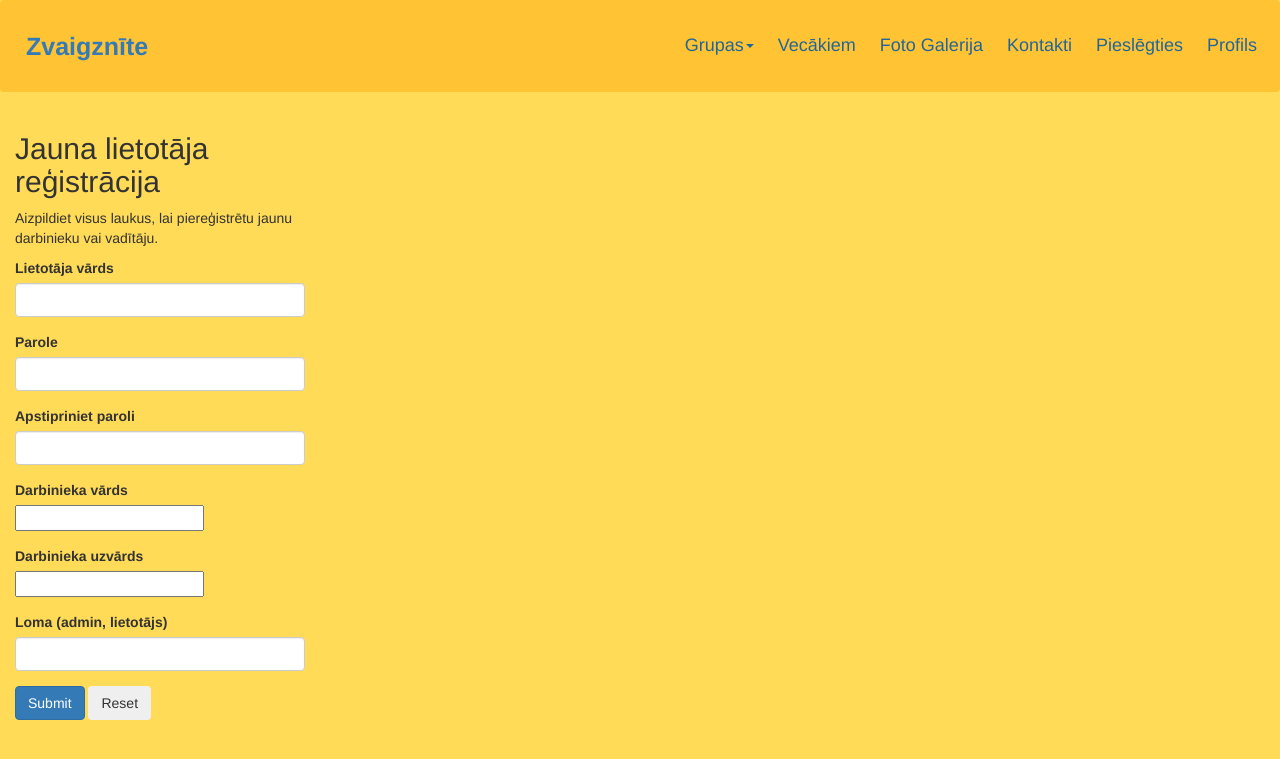
After one commit to akrilaplekis/zvaigznite, a PHP site: page /admin_page.php in a window 1280 px wide. The commit adds this page. Shown: the top 759 px of the page. Run offline with PHP 8.4, Linux system fonts and the light colour scheme.

Commit message:
login sataisīts, admin lapa iesākta

```diff
--- /dev/null
+++ b/admin_page.php
@@ -0,0 +1,150 @@
+<?php
+    require_once "config.php";
+
+    $username = $password = $confirm_password = $vards = $uzvards = $loma = "";
+    $username_err = $password_err = $confirm_password_err = "";
+
+    if($_SERVER["REQUEST_METHOD"] == "POST"){
+        if(empty(trim($_POST["username"]))){
+            $username_err = "Ievadiet lietotāja vārdu!";
+        } else{
+            $sql = "SELECT id FROM lietotaji WHERE liet_v = ?";
+
+            if($stmt = mysqli_prepare($link, $sql)){
+                mysqli_stmt_bind_param($stmt, "s", $param_username);
+
+                $param_username = trim($_POST["username"]);
+
+                if(mysqli_stmt_execute($stmt)){
+                    mysqli_stmt_store_result($stmt);
+                    if(mysqli_stmt_num_rows($stmt) == 1){
+                        $username_err = "Lietotāja vārds jau eksistē!";
+                    } else{
+                        $username = trim($_POST["username"]);
+                    }
+                } else{
+                    echo "Kaut kas nogāja greizi!";
+                }
+                mysqli_stmt_close($stmt);
+            }
+        }
+
+        if(empty(trim($_POST["password"]))){
+            $password_err = "Ievadiet paroli!";
+        } else{
+            $password = trim($_POST["password"]);
+        }
+
+        if(empty(trim($_POST["confirm_password"]))){
+            $confirm_password_err = "Apstipriniet paroli!";
+        } else{
+            $confirm_password = trim($_POST["confirm_password"]);
+            if(empty($password_err) && ($password != $confirm_password)){
+                $confirm_password_err = "Paroles nesakrīt!";
+            }
+        }
+
+        if(empty($username_err) && empty($password_err) && empty($confirm_password_err)){
+            $sql = "INSERT INTO lietotaji (liet_v, parole) VALUES (?, ?)";
+
+            if($stmt = mysqli_prepare($link, $sql)){
+                mysqli_stmt_bind_param($stmt, "ss", $param_username, $param_password);
+
+                $param_username = $username;
+                $param_password = password_hash($password, PASSWORD_DEFAULT);
+
+                if(mysqli_stmt_execute($stmt)){
+                    header("location: login.php");
+                } else{
+                    echo "Kaut kas nogāja greizi!";
+                }
+
+                mysqli_stmt_close($stmt);
+            }
+        }
+        mysqli_close($link);
+    }
+?>
+
+<!DOCTYPE html>
+<head>
+    <meta charset="UTF-8">
+    <title>Administrātors</title>
+    <meta name="viewport" content="width=device-width, initial-scale=1.0">
+    <link href="index.css" rel="stylesheet" type="text/css">
+    <link rel="stylesheet" href="https://maxcdn.bootstrapcdn.com/bootstrap/3.4.1/css/bootstrap.min.css">
+    <script src="https://ajax.googleapis.com/ajax/libs/jquery/3.6.1/jquery.min.js"></script>
+    <script src="https://maxcdn.bootstrapcdn.com/bootstrap/3.4.1/js/bootstrap.min.js"></script>
+</head>
+<body style="background-color: #ffdb57;">
+    <nav class="navbar navbar-custom navbar-fixed-to">
+        <div class="container-fluid">
+            <div class="navbar-header">
+                <a class="navbar-brand" href="index.php">Zvaigznīte</a>
+            </div>
+            <ul class="nav navbar-nav navbar-right">
+                <li class="dropdown"><a class="dropdown-toggle" data-toggle="dropdown" href="#">Grupas<span class="caret"></span></a>
+                    <ul class="dropdown-menu">
+                        <li><a href="grupas.php?id=1">Bitītes</a></li>
+                        <li><a href="grupas.php?id=2">Pienenes</a></li>
+                        <li><a href="grupas.php?id=3">Kumelītes</a></li>
+                        <li><a href="grupas.php?id=4">Saulespuķes</a></li>
+                        <li><a href="grupas.php?id=5">Zvaniņi</a></li>
+                        <li><a href="grupas.php?id=6">Rudzupuķes</a></li>
+                    </ul>
+                </li>
+                <li><a href="vacakiem.php">Vecākiem</a></li>
+                <li><a href="foto.php">Foto Galerija</a></li>
+                <li><a href="kontakti.html">Kontakti</a></li>
+                <li><a href="log_in.php">Pieslēgties</a></li>
+                <li><a href="admin_page.php">Profils</a></li>
+            </ul>
+        </div>
+    </nav>
+
+
+    <div class="container-fluid">
+        <div class="row">
+            <div class="col-md-3">
+                <h2>Jauna lietotāja reģistrācija</h2>
+                <p>Aizpildiet visus laukus, lai piereģistrētu jaunu darbinieku vai vadītāju.</p>
+                <form action="<?php echo htmlspecialchars($_SERVER["PHP_SELF"]); ?>" method="post">
+                    <div class="form-group">
+                        <label>Lietotāja vārds</label>
+                        <input type="text" name="username" class="form-control <?php echo (!empty($username_err)) ? 'is-invalid' : ''; ?>" value="<?php echo $username; ?>">
+                        <span class="invalid-feedback"><?php echo $username_err; ?></span>
+                    </div>
+                    <div class="form-group">
+                        <label>Parole</label>
+                        <input type="password" name="password" class="form-control <?php echo (!empty($password_err)) ? 'is-invalid' : ''; ?>" value="<?php echo $password; ?>">
+                        <span class="invalid-feedback"><?php echo $password_err; ?></span>
+                    </div>
+                    <div class="form-group">
+                        <label>Apstipriniet paroli</label>
+                        <input type="password" name="confirm_password" class="form-control <?php echo (!empty($confirm_password_err)) ? 'is-invalid' : ''; ?>" value="<?php echo $confirm_password; ?>">
+                        <span class="invalid-feedback"><?php echo $confirm_password_err; ?></span>
+                    </div>
+                    <div class="form-group">
+                        <label>Darbinieka vārds</label>
+                        <input type="text" name="vards" value="<?php echo $vards; ?>">
+                    </div>
+                    <div class="form-group">
+                        <label>Darbinieka uzvārds</label>
+                        <input type="text" name="uzvards" value="<?php echo $uzvards; ?>">
+                    </div>
+                    <div class="form-group">
+                        <label>Loma (admin, lietotājs)</label>
+                        <input type="text" name="loma" class="form-control <?php echo (!empty($confirm_password_err)) ? 'is-invalid' : ''; ?>" value="<?php echo $loma; ?>">
+                        <span class="invalid-feedback"><?php echo $confirm_password_err; ?></span>
+                    </div>
+                    <div class="form-group">
+                        <input type="submit" class="btn btn-primary" value="Submit">
+                        <input type="reset" class="btn btn-secondary ml-2" value="Reset">
+                    </div>
+                </form>
+            </div>
+        </div>
+    </div>
+
+</body>
+</html>
```
Also changed, not shown: log_in.php (+120 -0 lines), login.css (+16 -42 lines), admin_page.css (added).
